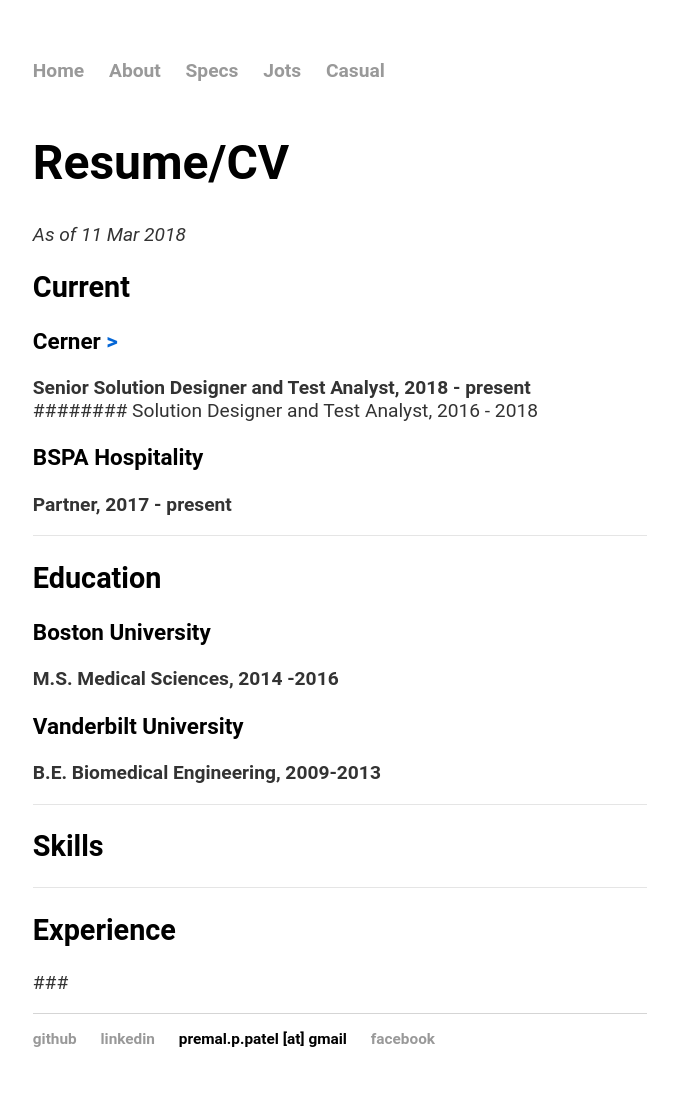
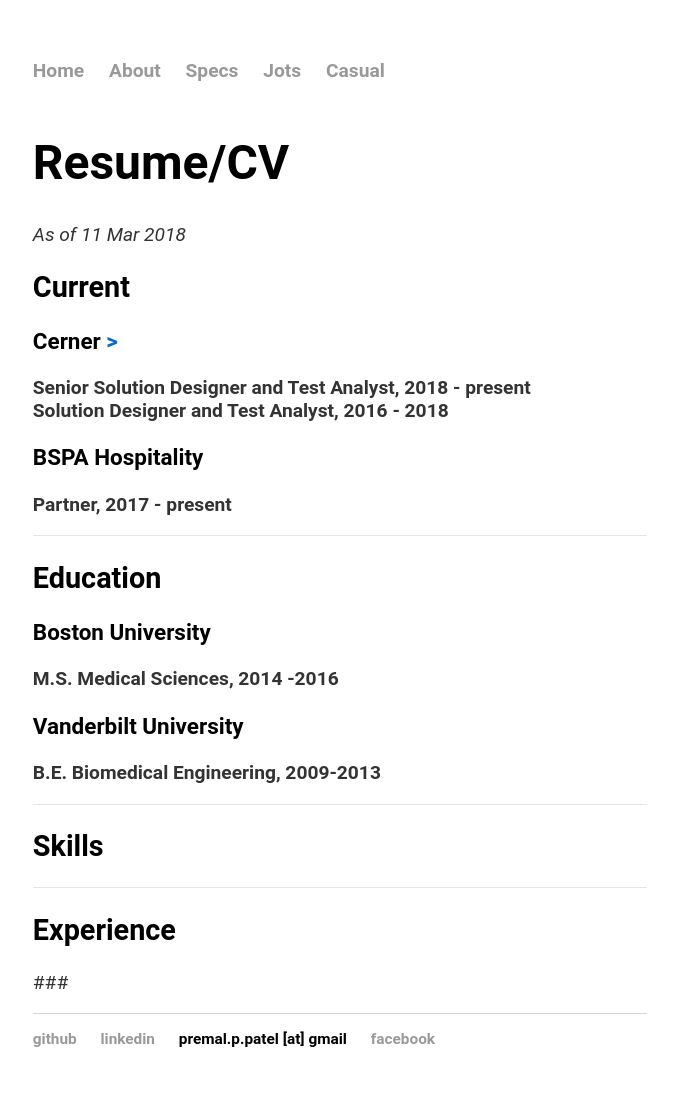
Before and after one commit to patelpp/patelpp.github.io, a Jekyll site: the page built from specs/index.md, in a window 1280 px wide. Shown: the whole page, without its empty margins (300-978 px from the left). Built offline with Jekyll 4.4.1, drawn with Linux system fonts in a browser that asks for light colours.

```diff
--- a/specs/index.md
+++ b/specs/index.md
@@ -8,7 +8,7 @@ date: 2018-03-11
 ### Cerner [>](https://www.cerner.com/)
 **Senior Solution Designer and Test Analyst, 2018 - present**
 <br>
-######## Solution Designer and Test Analyst, 2016 - 2018
+**Solution Designer and Test Analyst, 2016 - 2018**
 <br>
 
 ### BSPA Hospitality
```
